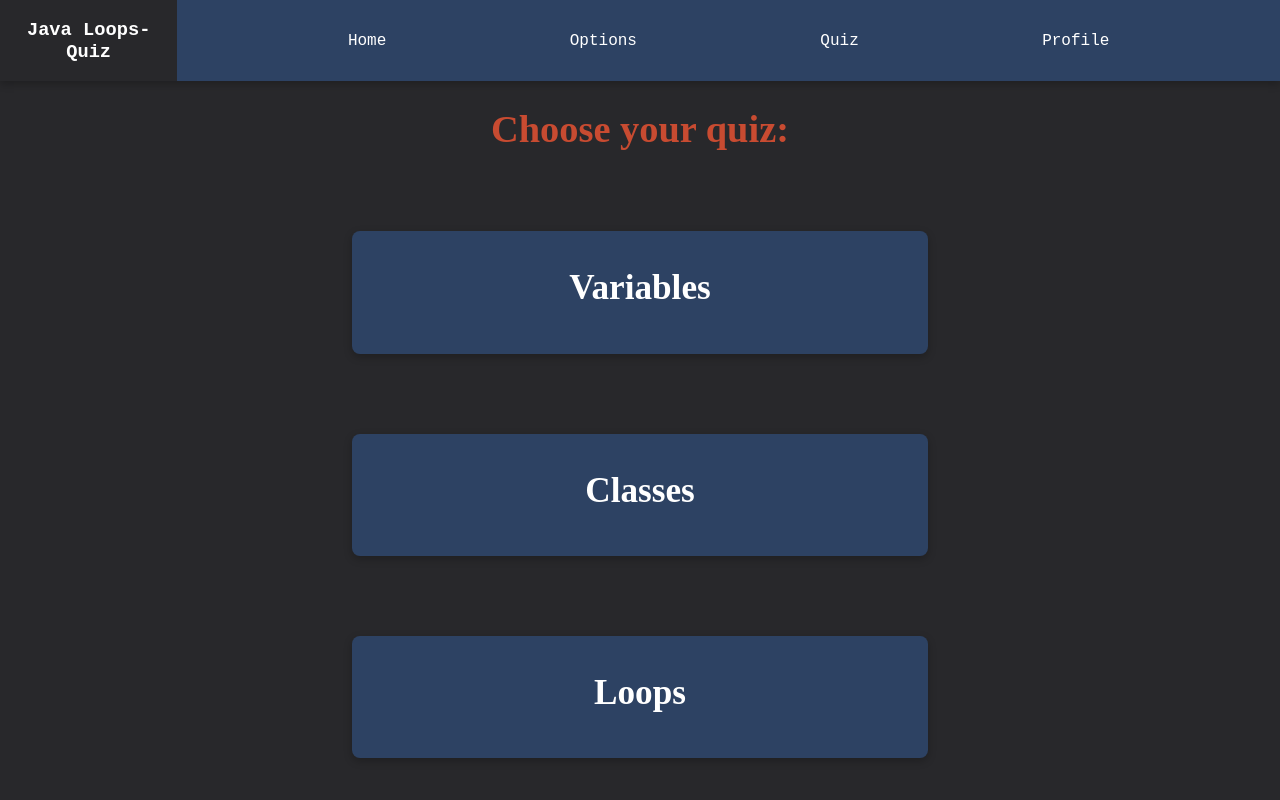
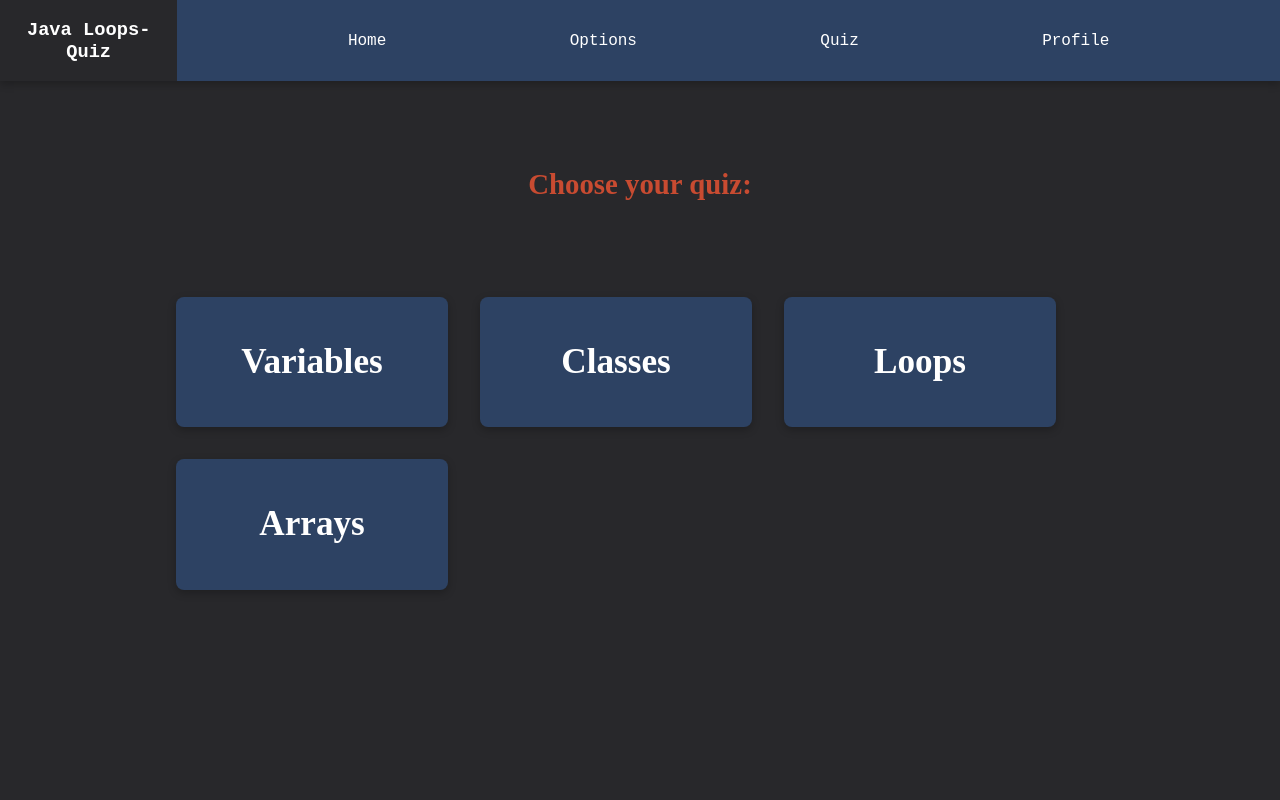
Before and after one commit to ProgrammeringQuiz/Quiz, a Vue app: page / in a window 1280 px wide. Both pictures are taken after a click on the element "Java". Shown: the top 800 px of the page. Built offline with nearby package versions, Linux system fonts and the light colour scheme.

Commit message:
Add Desktop media-query for QuizOptions.vue

```diff
--- a/src/components/QuizOptions.vue
+++ b/src/components/QuizOptions.vue
@@ -1,30 +1,33 @@
 <script setup>
-import languageData from "../../json/quizLanguage.json"
-import {ref} from "vue";
+import languageData from "../../json/quizLanguage.json";
+import { ref } from "vue";
 
 const props = defineProps({
-  languageIndex: ref(1)
-})
+  languageIndex: ref(1),
+});
 
 const quizData = languageData.quizLanguage[props.languageIndex].quiz;
-
 </script>
 
 <template>
   <div class="home">
     <div class="pageText">
-      <h1>Choose your quiz: </h1>
+      <h1>Choose your quiz:</h1>
     </div>
-    <div class="quizLanguage" v-for="(quiz, index) in quizData"
-         :key="quiz.id"
-         :id="'quiz' + index">
-      <h2>{{ quiz }}</h2>
+    <div class="content">
+      <div
+        class="quizLanguage"
+        v-for="(quiz, index) in quizData"
+        :key="quiz.id"
+        :id="'quiz' + index"
+      >
+        <h2>{{ quiz }}</h2>
+      </div>
     </div>
   </div>
 </template>
 
 <style scoped>
-
 .pageText {
   font-size: 1.2em;
   margin: 1em;
@@ -47,26 +50,35 @@ const quizData = languageData.quizLanguage[props.languageIndex].quiz;
   box-shadow: rgba(0, 0, 0, 0.24) 0 3px 8px;
 }
 
+.quizLanguage:hover {
+  background-color: #232747;
+}
+
 h2 {
   font-size: 2.2em;
 }
 
 .home {
   margin: 1em;
-
 }
 
-@media screen and (max-width: 1024px) {
+@media screen and (min-width: 1024px) {
   .pageText {
+    margin-top: 6em;
     font-size: 0.9em;
   }
-}
+  .content {
+    max-width: 60em;
+    margin: 5em auto auto auto;
+    display: flex;
+    flex-wrap: wrap;
+  }
 
-@media screen and (max-width: 1024px) {
-
-  .java, .javaScript, .cSharp {
-    margin-top: 2.5em;
+  .quizLanguage {
+    color: white;
+    margin: 1em;
+    padding: 1em;
+    width: 15em;
   }
 }
-
 </style>
```
